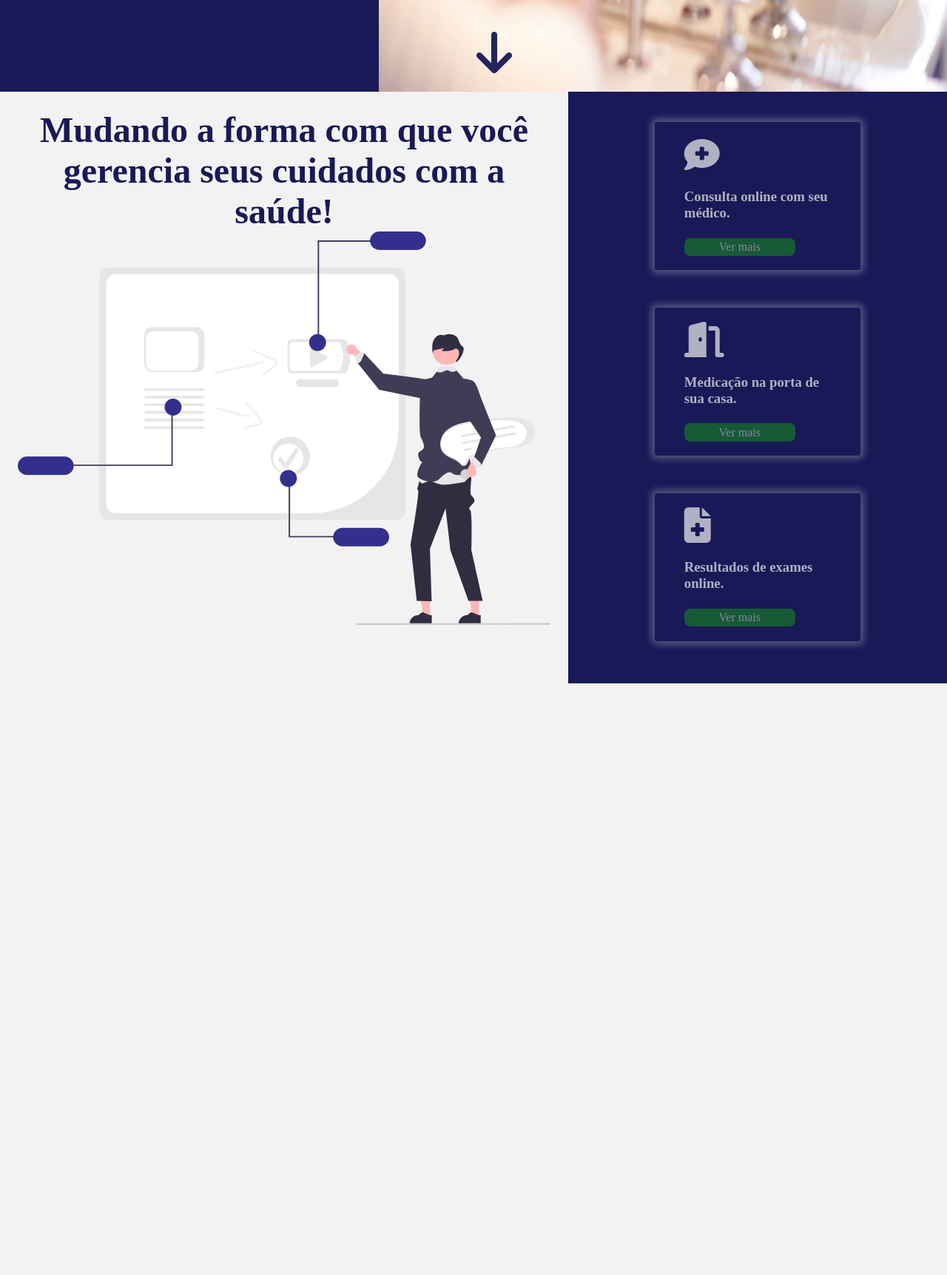
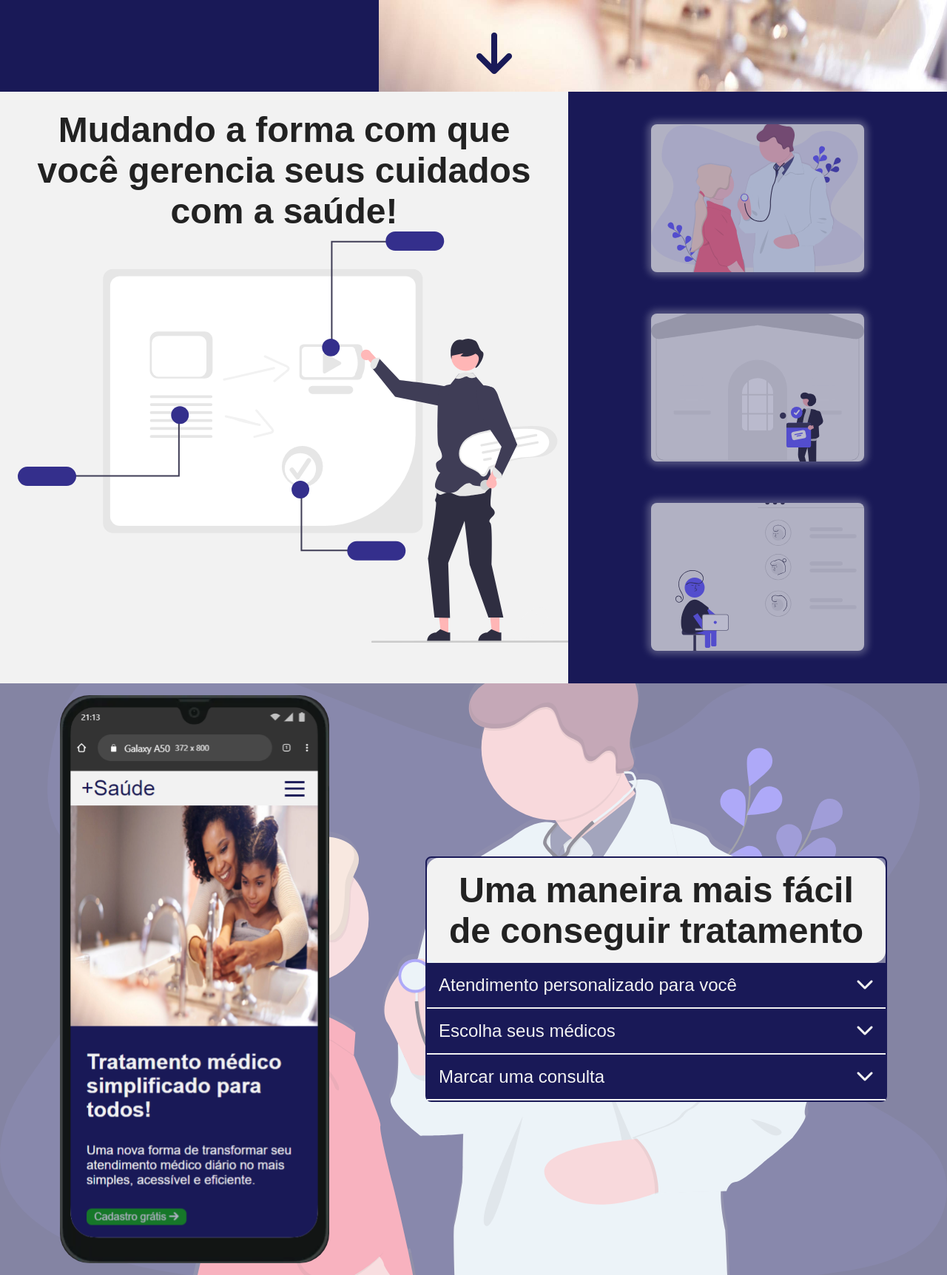
Before and after one commit to Welington1209/projeto_CPDI, a plain HTML site: page index.html in a window 1280 px wide. Shown: the part 689-2413 px from the top of the page at 74% size. Before the commit the page ends 1613 px from the top, so only its background shows below. Drawn offline with Linux system fonts and the light colour scheme.

Commit message:
ajustes seção de consultas

```diff
--- a/css/main.css
+++ b/css/main.css
@@ -1,6 +1,7 @@
 @import url("styles/home.css");
 @import url("styles/header.css");
 @import url("styles/membros.css");
+@import url("styles/queries.css");
 
 * {
   margin: 0;
@@ -8,6 +9,8 @@
   box-sizing: border-box;
   list-style: none;
   text-decoration: none;
+  font-family: "Poppins", sans-serif;
+
 }
 
 html {
--- a/css/styles/header.css
+++ b/css/styles/header.css
@@ -56,11 +56,11 @@ li a:hover {
     background-color: rgb(25, 25, 87);
   }
 
-  .barra-2 {
+  .bar-2 {
     top: 10px;
   }
 
-  .barra-3 {
+  .bar-3 {
     top: 20px;
   }
 
@@ -74,17 +74,17 @@ li a:hover {
     background-color: rgb(25, 25, 87);
   }
 
-  .menu-cinza .barra-1,
-  .menu-cinza .barra-3 {
+  .menu-cinza .bar-1,
+  .menu-cinza .bar-3 {
     rotate: 45deg;
     top: 10px;
   }
 
-  .menu-cinza .barra-2 {
+  .menu-cinza .bar-2 {
     rotate: 140deg;
   }
 
-  .esconder {
+  .hide-navbar {
     display: none;
   }
 
--- a/css/styles/membros.css
+++ b/css/styles/membros.css
@@ -1,9 +1,9 @@
-#membros {
+#members {
   display: flex;
   align-items: center;
 }
 
-#membros .info {
+#members .info {
   max-width: 60%;
   padding: 1.5rem;
   text-align: center;
@@ -11,20 +11,20 @@
 }
 
 .info img {
-  max-width: 100%;
+  max-width: 100vh;
 }
 
 .info h2 {
   font-size: 3rem;
   color: rgb(25, 25, 87);
+  color: #222;
 }
 
-.gerenciamento {
+.management {
   background-color: rgb(25, 25, 87);
   min-width: 40%;
   height: 100vh;
-
-  padding: 1.5rem;
+  padding: 1rem;
   display: flex;
   flex-direction: column;
   justify-content: space-around;
@@ -32,40 +32,68 @@
   color: #f2f2f2;
 }
 
-.gerenciamento > div {
+.management > div {
   width: 60%;
   box-shadow: #f2f2f262 0 0 10px 5px;
   height: 200px;
-  border-radius: 0.2rem;
+  border-radius: 0.5rem;
   display: flex;
-  justify-content: space-around;
+  justify-content: space-between;
   flex-direction: column;
   align-items: center;
-  padding: 0.5rem 2.5rem;
-  cursor: pointer;
+  padding: 1rem 1rem;
   transition: 0.4s ease-in-out;
   opacity: 0.7;
-  font-weight: normal;
-  margin-bottom: 1rem;
+  background-color: #f2f2f2;
+  background-position: center;
+  background-size: cover;
+  color: rgb(0, 0, 0);
+  font-size: 1.5rem;
 }
 
-.gerenciamento > div:hover {
+.management .query-management {
+  background-image: url("../../img/consulta.svg");
+}
+
+.management .medication {
+  background-image: url("../../img/medications.svg");
+}
+
+.management .exams {
+  background-image: url("../../img/exams.svg");
+}
+
+.management > div:hover h3,
+.management > div:hover .btn-login {
+  opacity: 1;
+}
+
+.management > div:hover {
   opacity: 1;
   scale: 1.1;
 }
 
-.gerenciamento > div i {
+.management > div h3 {
+  opacity: 0;
+  transition: 0.4s ease-in-out;
+}
+
+.management > div i {
   align-self: flex-start;
   font-size: 3rem;
 }
 
-.gerenciamento > div a {
+.management > div a {
   align-self: flex-start;
+  opacity: 0;
+  transition: 0.4s ease-in-out;
+  cursor: pointer;
 }
 
 @media (max-width: 975px) {
-  #membros {
+  #members {
     flex-direction: column;
+    min-height: 100vh;
   }
 
   .info {
@@ -93,21 +121,22 @@
     opacity: 0.3;
   }
 
-  .gerenciamento {
+  .management {
     min-height: 50vh;
     min-width: 100%;
+    gap: 1rem;
   }
 
-  .gerenciamento > div {
+  .management > div {
     width: 80%;
     font-size: 1rem;
   }
 
-  .gerenciamento > div i {
+  .management > div i {
     font-size: 1.5rem;
   }
 
-  .gerenciamento > div a {
+  .management > div a {
     font-size: 0.8rem;
   }
 }
--- /dev/null
+++ b/css/styles/queries.css
@@ -0,0 +1,89 @@
+#queries {
+  display: flex;
+  align-items: center;
+  justify-content: space-around;
+  padding: 1rem;
+  color: #f2f2f2;
+  position: relative;
+}
+
+#queries::before {
+  content: "";
+  opacity: 0.5;
+  background-color: #f2f2f2;
+
+  background: url("../../img/consulta.svg");
+  background-color: rgb(25, 25, 87);
+
+  background-position: center;
+  background-size: cover;
+  top: 0;
+  left: 0;
+  position: absolute;
+  width: 100%;
+  height: 100%;
+}
+
+.img-queries {
+  height: 100%;
+  z-index: 1;
+}
+
+.img-queries img {
+  max-height: 100%;
+  border-radius: 2.5rem;
+}
+
+.info-queries {
+  width: 50%;
+  border: 2px solid rgb(25, 25, 87);
+  border-radius: 0.5rem;
+  z-index: 1;
+}
+
+.info-queries h2 {
+  font-size: 3rem;
+  background-color: #f2f2f2;
+  border-radius: 1rem;
+  display: flex;
+  justify-content: space-between;
+  text-align: center;
+  padding: 1rem;
+  color: #222;
+}
+
+.info-queries p {
+  cursor: pointer;
+
+  font-size: 1.5rem;
+  border-bottom: 2px solid;
+  justify-content: space-between;
+  display: flex;
+  background-color: rgb(25, 25, 87);
+  padding: 1rem;
+}
+
+.queries-description p:last-child {
+  display: none;
+  background-color: #f2f2f2;
+  color: #222;
+  font-weight: bold;
+}
+
+.hide p:last-child {
+  display: block;
+}
+
+@media (max-width: 975px) {
+  .img-queries {
+    display: none;
+  }
+
+  .info-queries {
+    width: 100%;
+  }
+
+  .info-queries h2 {
+    font-size: 2rem;
+  }
+}
--- a/index.html
+++ b/index.html
@@ -20,17 +20,17 @@
       <a href="#" class="logo">+Saúde</a>
 
       <div id="hamburguer" class="hamburguer">
-        <div class="barra-1"></div>
-        <div class="barra-2"></div>
-        <div class="barra-3"></div>
+        <div class="bar-1"></div>
+        <div class="bar-2"></div>
+        <div class="bar-3"></div>
       </div>
 
-      <nav id="nav-bar" class="esconder">
+      <nav id="nav-bar" class="hide-navbar">
         <ul id="nav-list">
           <li><a href="#">Planos</a></li>
-          <li><a href="#membros">Membros</a></li>
-          <li><a href="#consultas">Consultas</a></li>
-          <li><a href="#sobre">Sobre Nós</a></li>
+          <li><a href="#members">Membros</a></li>
+          <li><a href="#queries">Consultas</a></li>
+          <li><a href="#about">Sobre Nós</a></li>
           <li><a href="#blog">Blog</a></li>
         </ul>
       </nav>
@@ -58,11 +58,11 @@
         <i class="fa-solid fa-arrow-right seta-para-baixo"></i>
 
         <a href="#" id="to-top-btn">
-          <i class="fa-solid fa-arrow-right "></i>
+          <i class="fa-solid fa-arrow-right"></i>
         </a>
       </section>
 
-      <section id="membros">
+      <section id="members">
         <div class="info">
           <h2>
             Mudando a forma com que você gerencia seus cuidados com a saúde!
@@ -73,23 +73,62 @@
           />
         </div>
 
-        <div class="gerenciamento">
-          <div class="consulta">
-            <i class="fa-solid fa-comment-medical"></i>
-            <h3>Consulta online com seu médico.</h3>
+        <div class="management">
+          <div class="query-management">
+            <h3>Consulta online com seu médico</h3>
             <a class="btn-login">Ver mais</a>
           </div>
 
-          <div class="medicacao">
-            <i class="fa-solid fa-door-open"></i>
-            <h3>Medicação na porta de sua casa.</h3>
+          <div class="medication">
+            <h3>Medicação na porta de sua casa</h3>
             <a class="btn-login">Ver mais</a>
           </div>
-          <div class="exames">
-            <i class="fa-solid fa-file-medical"></i>
-            <h3>Resultados de exames online.</h3>
+          <div class="exams">
+            <h3>Resultados de exames online</h3>
             <a class="btn-login">Ver mais</a>
           </div>
+        </div>
+      </section>
+
+      <section id="queries">
+        <div class="img-queries">
+          <img src="img/Galaxy-A50-407x858.png" alt="" />
+        </div>
+
+        <div class="info-queries">
+          <h2>Uma maneira mais fácil de conseguir tratamento</h2>
+          <ul>
+            <li class="queries-description">
+              <p>
+                Atendimento personalizado para você
+                <i class="fa-solid fa-chevron-down open-querie"></i>
+              </p>
+              <p>
+                Sabemos que cada um tem seu jeitinho de ser. Por isso, aqui na
+                +Saúde você escolhe como quer ser atendido!
+              </p>
+            </li>
+            <li class="queries-description">
+              <p>
+                Escolha seus médicos
+                <i class="fa-solid fa-chevron-down open-querie"></i>
+              </p>
+              <p>
+                Escolha os profissionais com melhor avaliação, ou seu médico de
+                confiança!
+              </p>
+            </li>
+            <li class="queries-description">
+              <p>
+                Marcar uma consulta
+                <i class="fa-solid fa-chevron-down open-querie"></i>
+              </p>
+              <p>
+                Agende sua consulta agora mesmo com especialistas de diversas
+                áreas.
+              </p>
+            </li>
+          </ul>
         </div>
       </section>
     </main>
--- a/js/scripts.js
+++ b/js/scripts.js
@@ -2,6 +2,8 @@ const toTopBtn = document.querySelector("#to-top-btn");
 
 const menu = document.querySelector("#hamburguer");
 const navBar = document.querySelector("#nav-bar");
+
+const icons = Array.from(document.querySelectorAll(".queries-description"));
 
 window.addEventListener("scroll", () => {
   if (window.scrollY > 100) {
@@ -13,7 +15,7 @@ window.addEventListener("scroll", () => {
 
 menu.addEventListener("click", () => {
   navBar.classList.toggle("mostrar");
-  navBar.classList.toggle("esconder");
+  navBar.classList.toggle("hide-navbar");
 
   if (navBar.classList.contains("mostrar")) {
     menu.classList.add("menu-cinza");
@@ -23,3 +25,10 @@ menu.addEventListener("click", () => {
     menu.classList.add("menu-azul");
   }
 });
+
+icons.map((icon) => {
+  icon.addEventListener("click", () => {
+    console.log(icon);
+    icon.classList.toggle("hide");
+  });
+});
```
Also changed, not shown: img/Galaxy-A50-407x858.png (added), img/consulta.svg (added), img/exams.svg (added), img/medications.svg (added).
